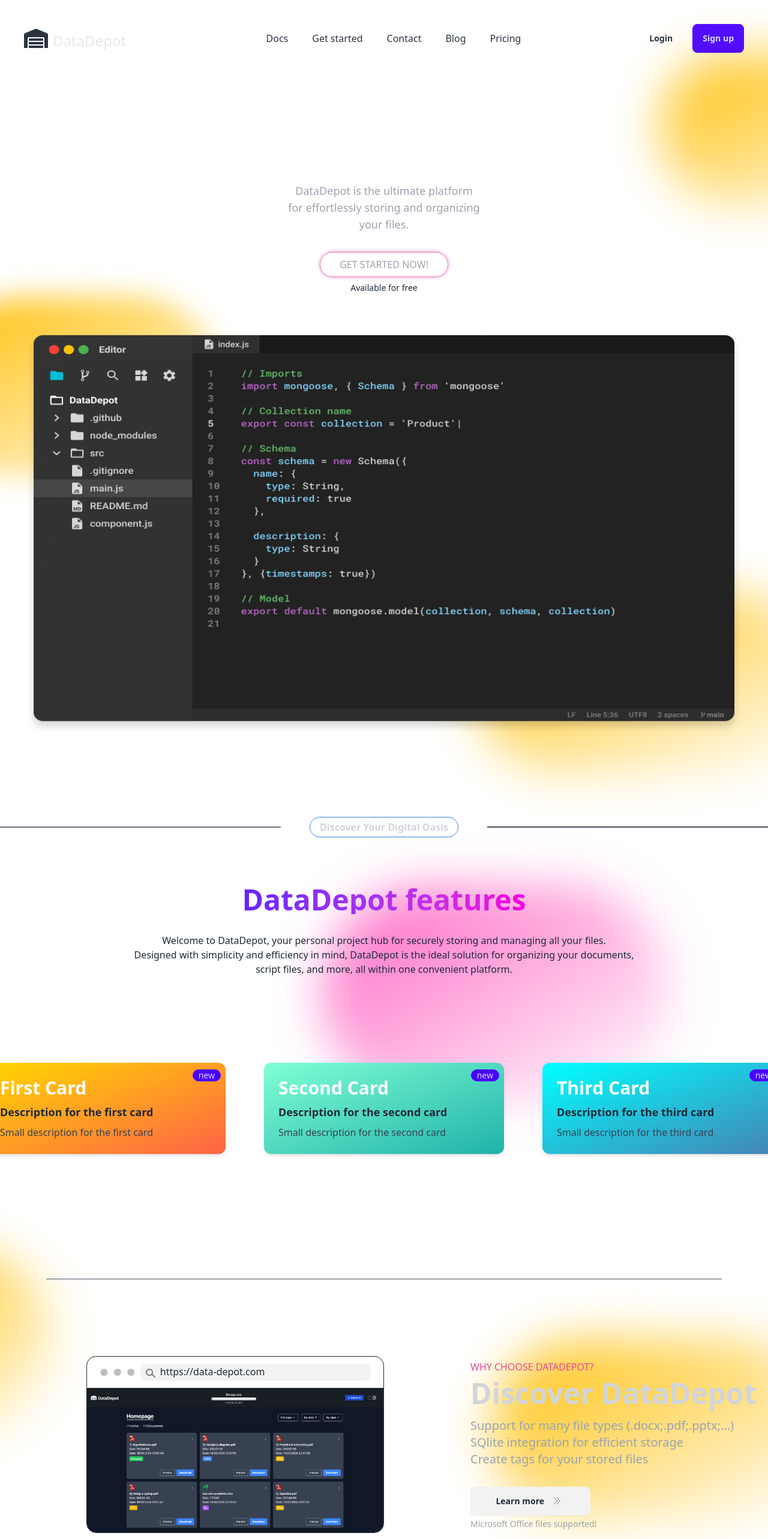
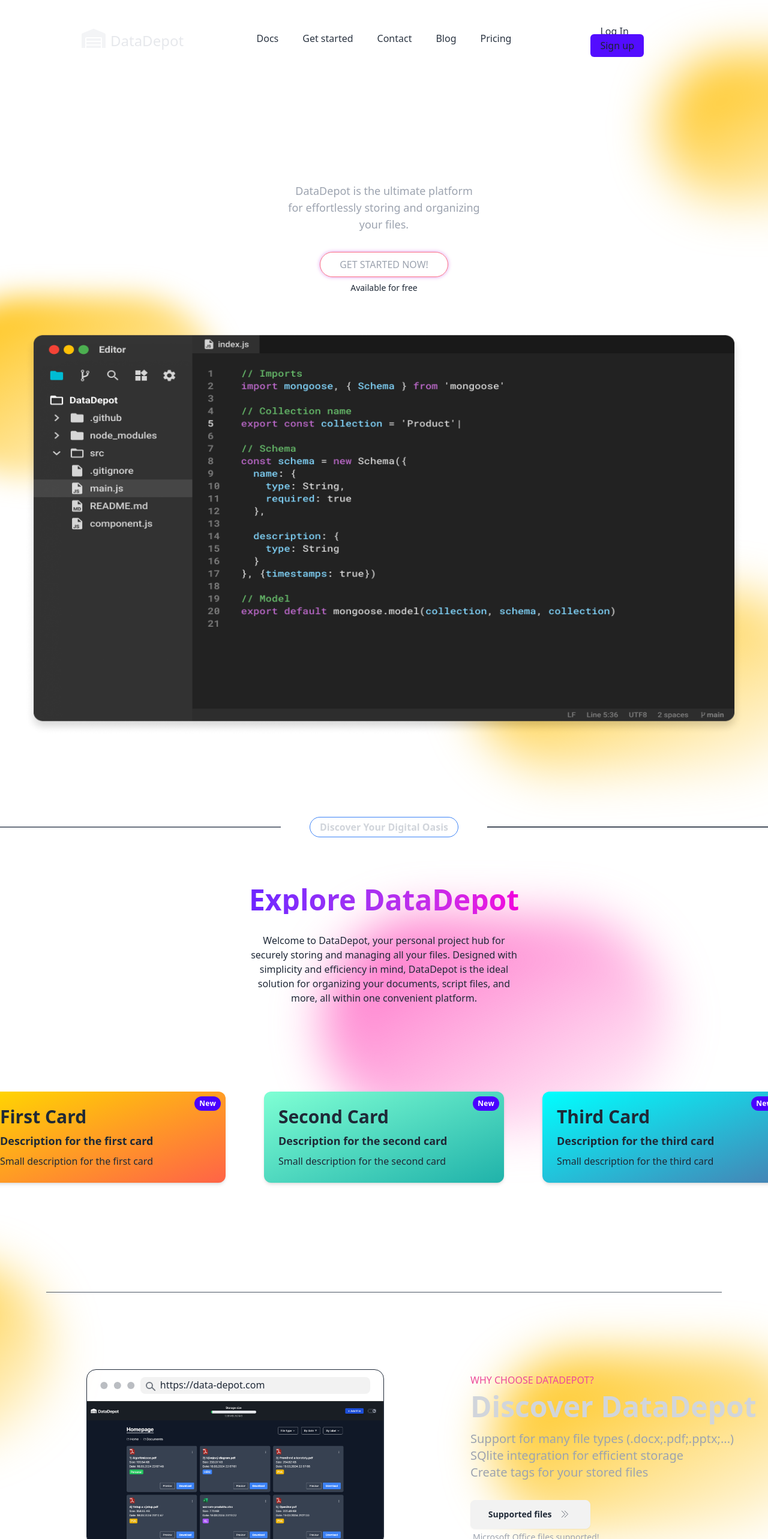
Before and after one commit to OndrejLosensky/DataDepot, a Next.js app: page / in a window 1280 px wide. Shown: the top 2566 px of the page at 60% size. Built offline with nearby package versions, Linux system fonts and the light colour scheme.

Commit message:
homepage styling

```diff
--- a/components/Navbar.jsx
+++ b/components/Navbar.jsx
@@ -30,12 +30,12 @@ const Navbar = () => {
 
   return (
     <div className={`navbar ${isScrolled ? 'bg-base-300 duration-200': 'bg-transparent duration-200 mt-8 ' } opacity-95 sticky top-0`}>
-      <div className="navbar-start ml-8 hover:cursor-pointer" onClick={scrollToTop}>
-        <FaWarehouse className='w-10 mr-2 h-auto'/>
+      <div className="navbar-start ml-32 hover:cursor-pointer" onClick={scrollToTop}>
+        <FaWarehouse className='w-10 text-gray-100 mr-2 h-auto'/>
         <h2 className='text-2xl pt-2 text-gray-200'> DataDepot </h2>
       </div>
       <div className="navbar-center hidden lg:flex">
-        <ul className=" items-center flex flex-row gap-x-10 px-1">
+        <ul className=" items-center flex flex-row gap-x-10 px-1 mr-32">
           <li className='hover:text-gray-100 duration-200 underline-effect hover:no-underline'><Link href="/docs">Docs</Link></li>
           <li className='hover:text-gray-100 duration-200 underline-effect hover:no-underline'><Link href="/docs">Get started</Link></li>
           <li className='hover:text-gray-100 duration-200 underline-effect hover:no-underline'><Link href="/contact">Contact</Link></li>
@@ -45,8 +45,8 @@ const Navbar = () => {
       </div>
       <div className="navbar-end">
         <ul>
-          <button> <Link className='btn btn-ghost mr-4' href="/auth/login">Login</Link> </button>
-          <button> <Link className='btn btn-primary mr-8' href="/auth/register">Sign up</Link> </button>
+          <button> <Link className='px-4 py-2 hover:bg-gray-700 duration-300 rounded-md mr-2' href="/auth/login">Log In</Link> </button>
+          <button> <Link className='px-4 py-2 transform ease-in-out transform:scale-105 bg-primary rounded-md text-gray-900  mr-32' href="/auth/register">Sign up</Link> </button>
         </ul>
       </div>
     </div>
--- a/components/home/About.jsx
+++ b/components/home/About.jsx
@@ -4,37 +4,35 @@ const WhyChoose = () => {
   return (
     <div className='max-w-screen h-[600px]'>
       <div className='w-3/4 mx-auto'>
-        <h2 className='text-4xl font-semibold text-center mt-16 py-4'> Frequently asked questions </h2>
-        <div className="collapse collapse-arrow py-2">
+      <h2 className='text-4xl font-semibold text-center text-gray-200 mt-16 py-4'> Frequently Asked Questions </h2>
+      <div className="collapse collapse-arrow py-2 text-gray-300">
         <input type="radio" name="my-accordion-2" defaultChecked />
-          <div className="collapse-title text-2xl font-medium border-gray-400 border-b-2">
+        <div className="collapse-title text-2xl font-medium ">
           What is DataDepot?
         </div>
-          <div className="collapse-content pt-4">
-            <p>DataDepot is a platform made using Next.js, Sqlite and TailwindCSS.
-             Its an app to store files such as .docx, .pdf, .xlsx, .zip, .jpg and more... </p>
+        <div className="collapse-content pt-4 text-gray-400">
+          <p>DataDepot is a versatile platform built using Next.js, SQLite, and TailwindCSS. It serves as a centralized hub for securely storing various file formats, including .docx, .pdf, .xlsx, .zip, .jpg, and more. With DataDepot, users can easily organize and manage their files, streamline their workflow, and access their documents from anywhere.</p>
         </div>
       </div>
-        <div className="collapse collapse-arrow py-2">
+      <div className="collapse collapse-arrow py-2 text-gray-300">
         <input type="radio" name="my-accordion-2"/>
         <div className="collapse-title text-2xl font-medium border-gray-400 border-b-2">
           Is DataDepot free?
         </div>
-          <div className="collapse-content pt-4">
-            <p> Yes, DataDepot is completly free now. Also its open-source so you can see everything thats happening if you want to</p>
+        <div className="collapse-content pt-4 text-gray-400">
+          <p>Yes, DataDepot is completely free to use. Additionally, it is an open-source project, allowing users to access and contribute to its development. By leveraging the power of community-driven development, DataDepot remains accessible to all users, with the freedom to customize and enhance the platform according to individual needs and preferences.</p>
         </div>
       </div>
-        <div className="collapse collapse-arrow py-2">
+      <div className="collapse collapse-arrow py-2 text-gray-300">
         <input type="radio" name="my-accordion-2"/>
         <div className="collapse-title text-2xl font-medium border-gray-400 border-b-2">
-            Can i customize it for myself?
+          Can I customize it for myself?
         </div>
-          <div className="collapse-content pt-4">
-            <p>
-              Yes, you can fork the repository on Github and adjust it as you want to.
-            </p>
+        <div className="collapse-content pt-4 text-gray-400">
+          <p>Absolutely! DataDepot is designed to be highly customizable and adaptable to individual requirements. As an open-source project hosted on GitHub, users have the freedom to fork the repository, explore the codebase, and tailor the platform to their specific needs. Whether it's modifying the user interface, extending functionality, or integrating with other tools, DataDepot provides a flexible foundation for users to create their personalized file management solution.</p>
         </div>
       </div>
+
       </div>
     </div>
   )
--- a/components/home/Home.jsx
+++ b/components/home/Home.jsx
@@ -1,5 +1,7 @@
 import React from "react";
 import Image from 'next/image';
+import Link from 'next/link';
+
 
 const Hero = () => {
   return (
@@ -28,8 +30,8 @@ const Hero = () => {
               }}
             >
               <span className="absolute top-0 left-0 w-full h-full rounded-full"></span>
-              <span className="flex items-center uppercase font-thin relative z-10 ">
-                Get started now!
+              <span className="flex items-center uppercase font-thin relative ">
+                <Link href="/auth/login">Get started now!</Link>
               </span>
             </button>
 
--- a/components/home/WhatIs.jsx
+++ b/components/home/WhatIs.jsx
@@ -14,13 +14,13 @@ const WhatIs = () => {
 
         <div className="w-2/4 mx-auto text-center font-bold">
           <p className="text-5xl bg-gradient-to-r from-primary to-secondary text-transparent bg-clip-text">
-            DataDepot features
+              Explore DataDepot
           </p>
         </div>
 
-        <p className='text-center pt-8'>
-          Welcome to DataDepot, your personal project hub for securely storing and managing all your files. <br />
-          Designed with simplicity and efficiency in mind, DataDepot is the ideal solution for organizing your documents, <br />
+        <p className='text-center pt-8 text-wrap w-1/3 mx-auto'>
+          Welcome to DataDepot, your personal project hub for securely storing and managing all your files.
+          Designed with simplicity and efficiency in mind, DataDepot is the ideal solution for organizing your documents,
           script files, and more, all within one convenient platform.
         </p>
 
--- a/components/home/WhyChoose.jsx
+++ b/components/home/WhyChoose.jsx
@@ -1,6 +1,8 @@
 import React from 'react'
 import SectionTitle from '../layout/SectionTitle'
 import Image from 'next/image';
+import Link from 'next/link';
+
 
 const WhyChoose = () => {
   return (
@@ -38,8 +40,8 @@ const WhyChoose = () => {
               Create tags for your stored files
             </p>
             <div className='pt-8'>
-              <button className='text-left ml-36 btn w-[200px] hover:-translate-y-1 duration-200'>
-              Learn more
+              <Link className='text-left ml-36 btn w-[200px] hover:-translate-y-1 duration-200' href="/docs">
+                Supported files
                 <svg
                   viewBox="0 0 64 64"
                   fill="currentColor"
@@ -63,9 +65,9 @@ const WhyChoose = () => {
                     d="M16 15l17 17-17 17"
                   />
                 </svg>
+              </Link>
 
-              </button>
-              <p className='text-gray-400 text-sm font-thin ml-36 pt-1'>
+              <p className='text-gray-400 text-sm font-thin ml-36 pl-1 pt-1'>
                 Microsoft Office files supported!
               </p>
             </div>
--- a/components/layout/FeaturesCard.jsx
+++ b/components/layout/FeaturesCard.jsx
@@ -6,19 +6,19 @@ const FeaturesCard = ({ heading, description, smallDescription, gradientFrom, gr
   };
 
   return (
-    <div className="relative w-[400px] flex flex-col h-auto bg-white text-white rounded-xl shadow-md p-6 m-4" style={cardStyle}>
-    {/* Indicator Badge */}
-    <div className="absolute indicator-end top-0 right-0 mt-2 mr-2 z-10">
-      <span className="indicator-item badge badge-primary">new</span>
+    <div className="relative w-[400px] flex flex-col h-auto bg-white text-gray-800 rounded-xl shadow-md p-6 m-4" style={cardStyle}>
+      {/* Indicator Badge */}
+      <div className='absolute top-2 right-2 z-10 px-2 py-1 rounded-full bg-primary text-white text-xs font-semibold tracking-wide'>
+        New
+      </div>
+
+      {/* Card Content */}
+      <h2 className="text-3xl font-bold mb-2">{heading}</h2>
+      <h4 className="text-lg font-semibold mb-2">{description}</h4>
+      <p className="text-base">{smallDescription}</p>
     </div>
+  );
 
-    {/* Card Content */}
-    <h2 className="text-3xl font-bold mb-2">{heading}</h2>
-    <h4 className="text-lg font-semibold text-gray-800 mb-2">{description}</h4>
-    <p className="text-base text-gray-700">{smallDescription}</p>
-  </div>
-
-  );
 };
 
 const cardData = [
@@ -26,22 +26,22 @@ const cardData = [
     heading: 'First Card',
     description: 'Description for the first card',
     smallDescription: 'Small description for the first card',
-    gradientFrom: '#FFD700', // Gold
-    gradientTo: '#FF6347',   // Tomato
+    gradientFrom: '#FFD700',
+    gradientTo: '#FF6347',
   },
   {
     heading: 'Second Card',
     description: 'Description for the second card',
     smallDescription: 'Small description for the second card',
-    gradientFrom: '#7FFFD4', // Aquamarine
-    gradientTo: '#20B2AA',   // LightSeaGreen
+    gradientFrom: '#7FFFD4',
+    gradientTo: '#20B2AA',
   },
   {
     heading: 'Third Card',
     description: 'Description for the third card',
     smallDescription: 'Small description for the third card',
-    gradientFrom: '#00FFFF', // Cyan
-    gradientTo: '#4682B4',   // SteelBlue
+    gradientFrom: '#00FFFF',
+    gradientTo: '#4682B4',
   },
 ];
 
```
Lines whose indentation alone changed are shown as unchanged.
